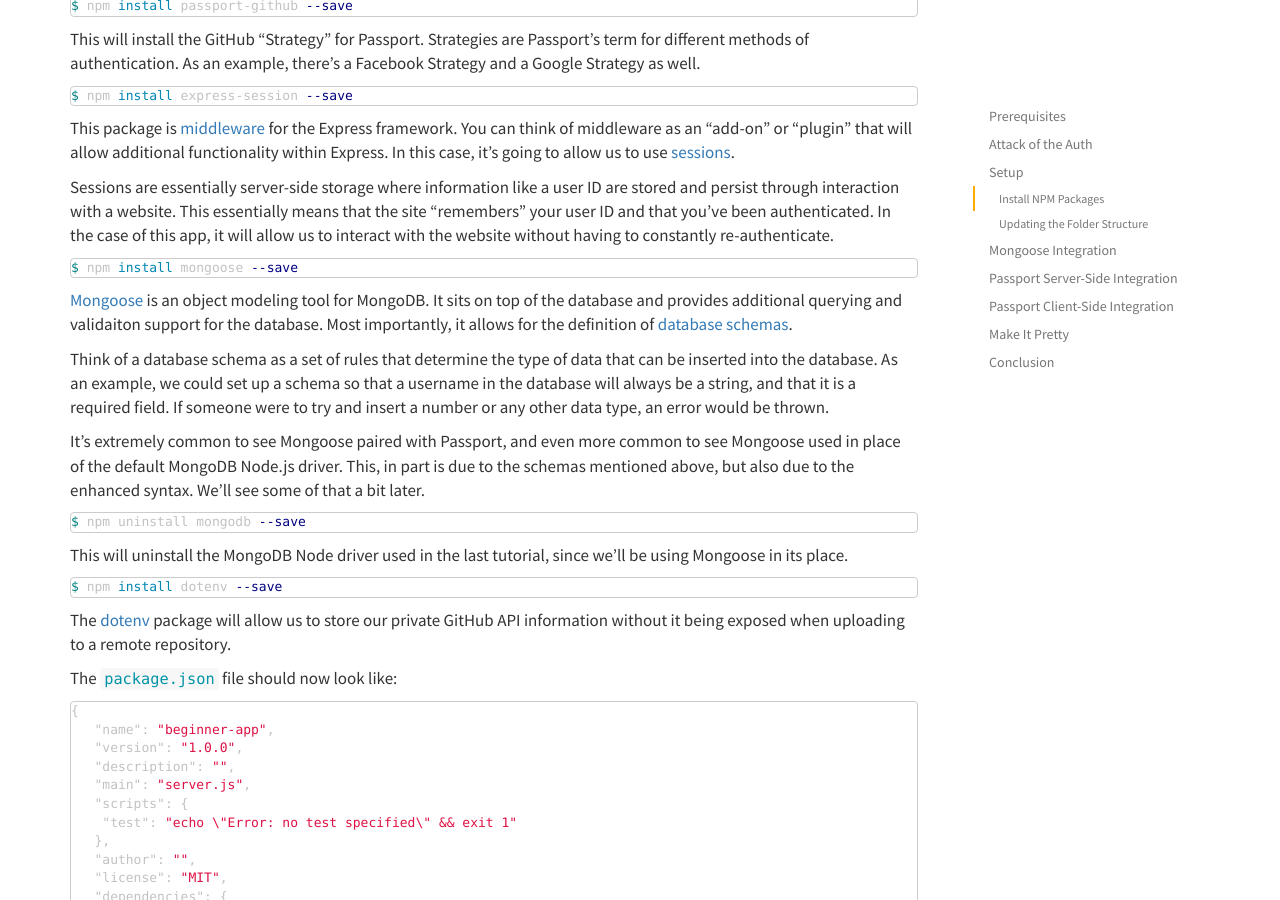
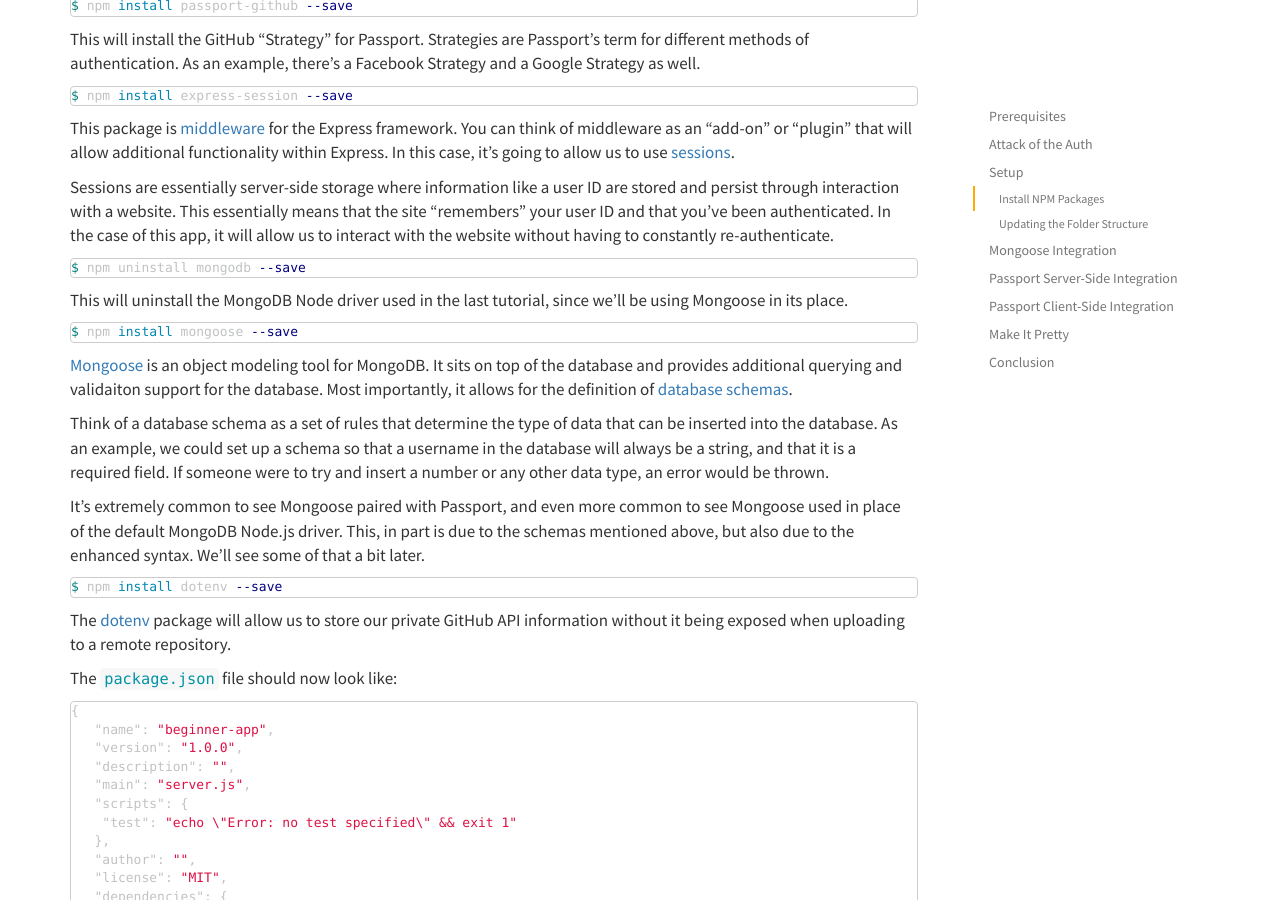
Before and after one commit to johnstonbl01/clementinejs, a Jekyll site: the page built from tutorials/tutorial-passport.md, in a window 1280 px wide and 900 px high, scrolled down 1108 px. Built offline with Jekyll 4.4.1, drawn with Linux system fonts in a browser that asks for light colours; Markdown is read by kramdown in place of the engine named in the settings; part of the change alters nothing that is shown.

````diff
--- a/tutorials/tutorial-passport.md
+++ b/tutorials/tutorial-passport.md
@@ -54,6 +54,12 @@ This package is [middleware](https://en.wikipedia.org/wiki/Middleware) for the E
 Sessions are essentially server-side storage where information like a user ID are stored and persist through interaction with a website. This essentially means that the site "remembers" your user ID and that you've been authenticated. In the case of this app, it will allow us to interact with the website without having to constantly re-authenticate.
 
 ```bash
+$ npm uninstall mongodb --save
+```
+
+This will uninstall the MongoDB Node driver used in the last tutorial, since we'll be using Mongoose in its place.
+
+```bash
 $ npm install mongoose --save
 ```
 
@@ -62,12 +68,6 @@ $ npm install mongoose --save
 Think of a database schema as a set of rules that determine the type of data that can be inserted into the database. As an example, we could set up a schema so that a username in the database will always be a string, and that it is a required field. If someone were to try and insert a number or any other data type, an error would be thrown.
 
 It's extremely common to see Mongoose paired with Passport, and even more common to see Mongoose used in place of the default MongoDB Node.js driver. This, in part is due to the schemas mentioned above, but also due to the enhanced syntax. We'll see some of that a bit later.
-
-```bash
-$ npm uninstall mongodb --save
-```
-
-This will uninstall the MongoDB Node driver used in the last tutorial, since we'll be using Mongoose in its place.
 
 ```bash
 $ npm install dotenv --save
````
